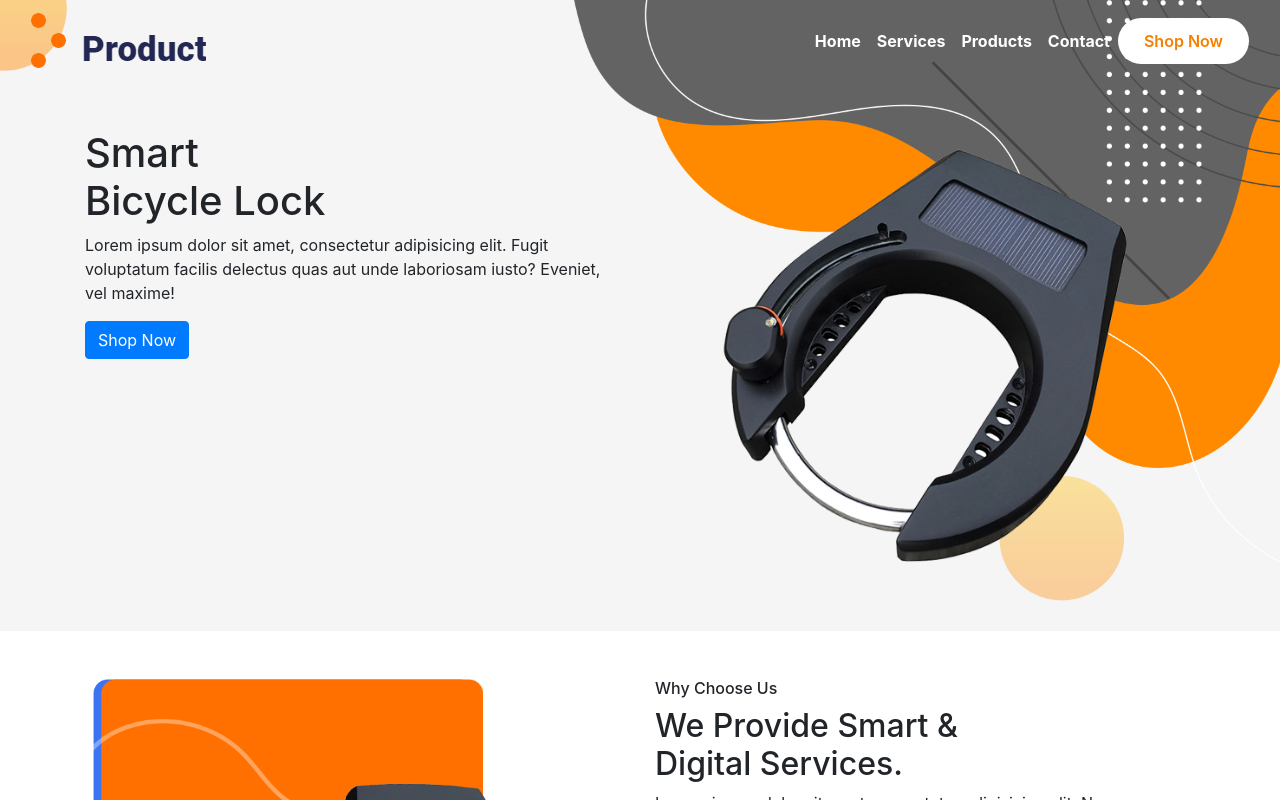
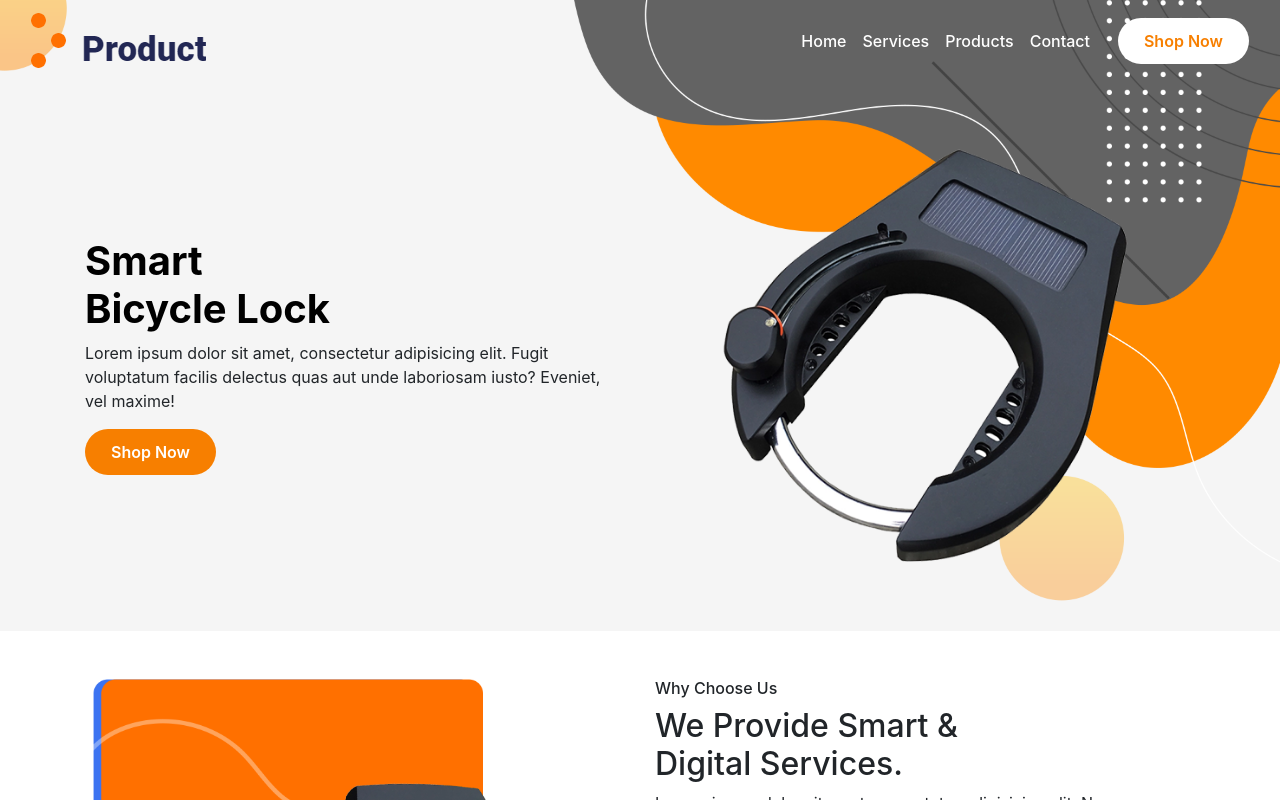
Before and after one commit to mazhars-git/bicycle-lock-app, a React (Create React App) app: page / in a window 1280 px wide. Shown: the top 800 px of the page. Built offline with nearby package versions, Linux system fonts and the light colour scheme.

Commit message:
header update

```diff
--- a/src/components/CSS/MainMenu.css
+++ b/src/components/CSS/MainMenu.css
@@ -1,8 +1,10 @@
 .nav-menu-item ul li a{
     color: #fff !important;
-    font-weight: bold;
+    font-weight: 500;
 }
+
 .menu-btn{
     background: #fff !important;
     color: #f77f00 !important;
+    margin-left: 20px;
 }
--- a/src/components/Home/HeaderContent/HeaderContent.js
+++ b/src/components/Home/HeaderContent/HeaderContent.js
@@ -5,10 +5,10 @@ const HeaderContent = () => {
     return (
         <section className="container">
             <div className="row">
-                <div className="col-md-6 py-5">
-                    <h1>Smart <br /> Bicycle Lock</h1>
+                <div className="col-md-6 py-5 align-self-center">
+                    <h1 className="big-heading">Smart <br /> Bicycle Lock</h1>
                     <p>Lorem ipsum dolor sit amet, consectetur adipisicing elit. Fugit voluptatum facilis delectus quas aut unde laboriosam iusto? Eveniet, vel maxime!</p>
-                    <button className="btn btn-primary">Shop Now</button>
+                    <button className="btn btn-brand">Shop Now</button>
                 </div>
                 <div className="col-md-6">
                     <img className="img-fluid" src={Lock} alt="" />
```
